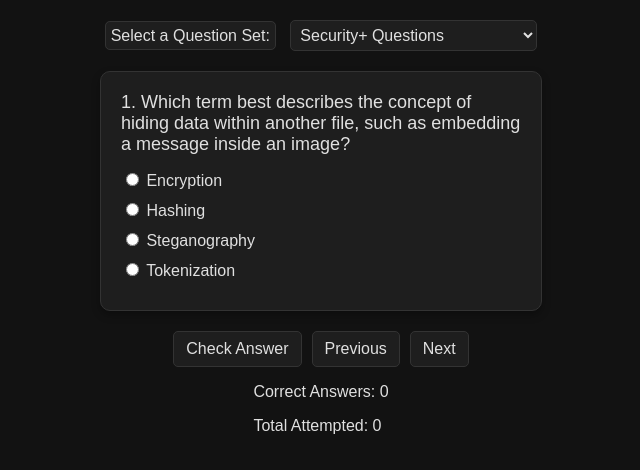
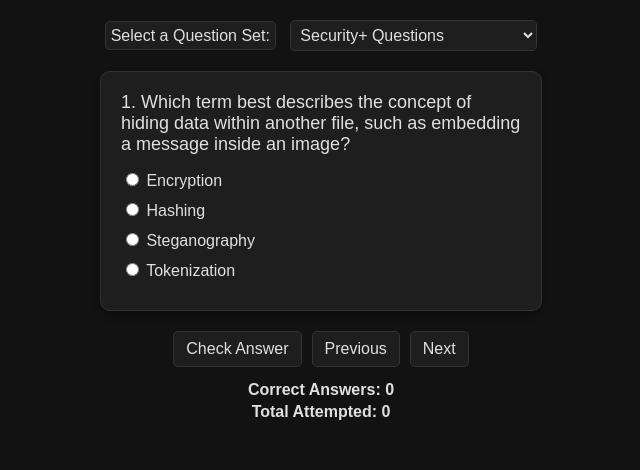
Before and after one commit to tweslow/PracticeTests, a plain HTML site: page index.html in a window 1280 px wide. Shown: the whole page, without its empty margins (319-959 px from the left). Drawn offline with Linux system fonts and the light colour scheme.

Commit message:
Update style.css
Adding score counter

```diff
--- a/style.css
+++ b/style.css
@@ -80,3 +80,14 @@ body {
   color: #f44336;  /* Red */
   font-weight: bold;
 }
+
+.score-display {
+  margin-top: 10px;
+  text-align: center;
+}
+
+.score-display p {
+  margin: 4px 0;
+  font-size: 16px;
+  font-weight: bold;
+}
```
